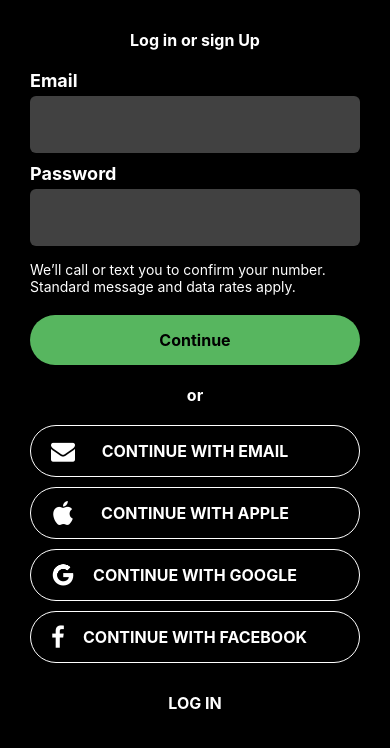
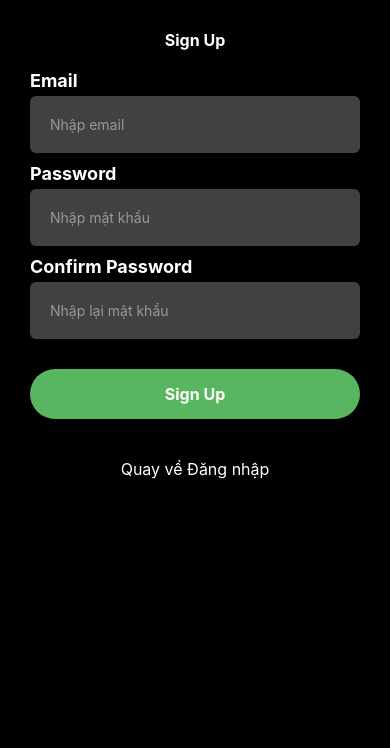
Before and after one commit to thanhthinh113/Thinh_Anh, a React Native app: screen /Page02 in a window 390 px wide. Shown: the top 748 px of the page. Built offline with nearby package versions, Linux system fonts and the light colour scheme.

Commit message:
handle Login and Sigup (axios nodejs(express))

```diff
--- a/package.json
+++ b/package.json
@@ -12,6 +12,7 @@
     "@expo/vector-icons": "^14.0.4",
     "@react-navigation/native": "^6.1.18",
     "@react-navigation/native-stack": "^6.11.0",
+    "axios": "^1.7.7",
     "expo": "~51.0.28",
     "expo-status-bar": "~1.12.1",
     "react": "^18.2.0",
--- a/views/Page01.js
+++ b/views/Page01.js
@@ -13,6 +13,7 @@ export default function Page01() {
   const navigation = useNavigation();
   return (
     <SafeAreaView style={styles.safeArea}>
+      <StatusBar barStyle="light-content" backgroundColor="black" />
       <View style={styles.container}>
         <Image source={require("../images/Vector.png")} />
         <TouchableOpacity
--- a/views/Page02.js
+++ b/views/Page02.js
@@ -1,90 +1,91 @@
+import React, { useState } from "react";
 import {
   SafeAreaView,
   Text,
   View,
   StyleSheet,
-  StatusBar,
-  Image,
+  TextInput,
   TouchableOpacity,
-  TextInput,
+  Alert,
 } from "react-native";
+import axios from "axios";
 import { useNavigation } from "@react-navigation/native";
-import { FontAwesome, AntDesign } from "@expo/vector-icons"; // Import icons
 
-export default function Page01() {
+export default function Signup() {
   const navigation = useNavigation();
+  const [email, setEmail] = useState("");
+  const [password, setPassword] = useState("");
+  const [confirmPassword, setConfirmPassword] = useState("");
+
+  const handleSignup = async () => {
+    if (password !== confirmPassword) {
+      Alert.alert("Mật khẩu không khớp", "Vui lòng kiểm tra lại mật khẩu.");
+      return;
+    }
+
+    try {
+      const response = await axios.post("http://localhost:3000/user/signup", {
+        email,
+        password,
+      });
+
+      if (response.status === 201) {
+        Alert.alert("Đăng ký thành công", "Bạn có thể đăng nhập ngay bây giờ.");
+        navigation.goBack(); // Quay về màn hình trước đó
+      }
+    } catch (error) {
+      Alert.alert("Đăng ký thất bại", "Email đã tồn tại hoặc có lỗi xảy ra.");
+    }
+  };
+
   return (
     <SafeAreaView style={styles.safeArea}>
       <View style={styles.container}>
-        <Text style={[styles.textLSU, styles.color]}>Log in or sign Up</Text>
-        <View style={styles.content}>
-          <Text style={[styles.textCP, styles.color]}>Email</Text>
-          <TextInput
-            style={styles.input}
-          ></TextInput>
-          <Text style={[styles.textCP, styles.color]}>Password</Text>
-          <TextInput style={styles.input}></TextInput>
-        </View>
-        <Text style={[styles.textTitle, styles.color]}>
-          We’ll call or text you to confirm your number. Standard message and
-          data rates apply.
-        </Text>
-        <TouchableOpacity style={[styles.button, styles.margin]} onPress={()=>navigation.navigate("Page04")}>
-          <Text style={styles.text}>Continue</Text>
-        </TouchableOpacity>
-        <Text style={[styles.textor, styles.color, styles.text]}>or</Text>
-
-        <TouchableOpacity
-          style={[styles.button, styles.iconButton, styles.outlinedButton]}
-        >
-          <FontAwesome
-            name="envelope"
-            size={24}
-            color="white"
-            style={styles.icon}
-          />
-          <Text style={[styles.text, styles.color]}>CONTINUE WITH EMAIL</Text>
+        <Text style={[styles.textLSU, styles.color]}>Sign Up</Text>
+        <Text style={[styles.textCP, styles.color]}>Email</Text>
+        <TextInput
+          style={styles.input}
+          value={email}
+          onChangeText={setEmail}
+          keyboardType="email-address"
+          placeholder="Nhập email"
+          placeholderTextColor="#999"
+          autoCapitalize="none"  // Prevents auto-capitalization
+          autoCorrect={false}
+        />
+        <Text style={[styles.textCP, styles.color]}>Password</Text>
+        <TextInput
+          style={styles.input}
+          value={password}
+          onChangeText={setPassword}
+          placeholder="Nhập mật khẩu"
+          placeholderTextColor="#999"
+          secureTextEntry={true}
+          autoCapitalize="none"  // Prevents auto-capitalization
+          autoCorrect={false}
+        />
+        <Text style={[styles.textCP, styles.color]}>Confirm Password</Text>
+        <TextInput
+          style={styles.input}
+          value={confirmPassword}
+          onChangeText={setConfirmPassword}
+          placeholder="Nhập lại mật khẩu"
+          placeholderTextColor="#999"
+          secureTextEntry={true}
+          autoCapitalize="none"  // Prevents auto-capitalization
+          autoCorrect={false}
+        />
+        <TouchableOpacity style={[styles.button, styles.margin]} onPress={handleSignup}>
+          <Text style={styles.text}>Sign Up</Text>
         </TouchableOpacity>
 
+        {/* Nút quay về đăng nhập */}
         <TouchableOpacity
-          style={[styles.button, styles.iconButton, styles.outlinedButton]}
+          style={styles.backToLogin}
+          onPress={() => navigation.goBack()}
         >
-          <AntDesign
-            name="apple1"
-            size={24}
-            color="white"
-            style={styles.icon}
-          />
-          <Text style={[styles.text, styles.color]}>CONTINUE WITH APPLE</Text>
-        </TouchableOpacity>
-
-        <TouchableOpacity
-          style={[styles.button, styles.iconButton, styles.outlinedButton]}
-        >
-          <AntDesign
-            name="google"
-            size={24}
-            color="white"
-            style={styles.icon}
-          />
-          <Text style={[styles.text, styles.color]}>CONTINUE WITH GOOGLE</Text>
-        </TouchableOpacity>
-        <TouchableOpacity
-          style={[styles.button, styles.iconButton, styles.outlinedButton]}
-        >
-          <FontAwesome
-            name="facebook"
-            size={24}
-            color="white"
-            style={styles.icon}
-          />
-          <Text style={[styles.text, styles.color]}>
-            CONTINUE WITH FACEBOOK
-          </Text>
-        </TouchableOpacity>
-        <TouchableOpacity style={styles.login} onPress={()=>navigation.navigate("Page03")}>
-          <Text style={[styles.textLog, styles.color, styles.text]}>
-            LOG IN
+          <Text style={[styles.textLog, styles.color]}>
+            Quay về Đăng nhập
           </Text>
         </TouchableOpacity>
       </View>
@@ -115,57 +116,37 @@ const styles = StyleSheet.create({
     fontSize: 18,
     marginBottom: 5,
   },
-  textTitle: {
-    marginTop: 5,
-  },
-  content: {
-    width: "100%",
-  },
   input: {
     backgroundColor: "#414141",
     width: "100%",
     borderRadius: 6,
     padding: 20,
     marginBottom: 10,
+    color: "white",
   },
   button: {
     padding: 15,
     borderRadius: 50,
-    flexDirection: "row",
     alignItems: "center",
     justifyContent: "center",
-    marginBottom: 10,
-    position: "relative",
-  },
-  outlinedButton: {
-    borderColor: "white", // Viền màu đen
-    borderWidth: 0.5, // Độ rộng của viền
-  },
-  icon: {
-    position: "absolute",
-    left: 20,
+    marginBottom: 20,
+    backgroundColor: "#57B65F",
   },
   text: {
     fontSize: 16,
     fontWeight: "bold",
-  },
-  textor: {
-    textAlign: "center",
-    marginBottom: 20,
-  },
-  iconButton: {
-    marginBottom: 10,
+    color: "white",
   },
   margin: {
     marginTop: 20,
-    marginBottom: 20,
-    backgroundColor: "#57B65F", // Màu xanh cho nút "Continue" chính
+  },
+  backToLogin: {
+    marginTop: 20,
+    alignItems: "center",
+  },
+  textLog: {
+    fontSize: 16,
+    textAlign: "center",
     color: "white",
   },
-  textLog: {
-    textAlign: "center",
-  },
-  login: {
-    marginTop: 20,
-  },
 });
--- a/views/Page03.js
+++ b/views/Page03.js
@@ -4,15 +4,39 @@ import {
   View,
   StyleSheet,
   StatusBar,
-    Image,
   TouchableOpacity,
   TextInput,
+  Alert,
 } from "react-native";
 import { useNavigation } from "@react-navigation/native";
-  import { FontAwesome, AntDesign } from "@expo/vector-icons"; // Import icons
+import { FontAwesome, AntDesign } from "@expo/vector-icons";
+import { useState } from "react";
+import axios from "axios";
 
 export default function Page03() {
   const navigation = useNavigation();
+  const [email, setEmail] = useState("");
+  const [password, setPassword] = useState("");
+
+  const handleLogin = async () => {
+    try {
+      const response = await axios.post('http://localhost:3000/user/login', {
+        email: email,
+        password: password,
+      });
+      if (response.status === 200) {
+        Alert.alert('Đăng nhập thành công!');
+        navigation.navigate('Page06'); // Điều hướng đến màn hình Page
+      }
+    } catch (error) {
+      if (error.response && error.response.status === 401) {
+        Alert.alert("Đăng nhập thất bại", "Email hoặc mật khẩu không chính xác");
+      } else {
+        Alert.alert("Lỗi", "Đã xảy ra lỗi trong quá trình đăng nhập");
+      }
+    }
+  };
+
   return (
     <SafeAreaView style={styles.safeArea}>
       <View style={styles.container}>
@@ -21,15 +45,31 @@ import {
           <Text style={[styles.textCP, styles.color]}>Email</Text>
           <TextInput
             style={styles.input}
-            ></TextInput>
+            value={email}
+            onChangeText={setEmail}
+            placeholder="Nhập email"
+            placeholderTextColor="#999"
+            keyboardType="email-address"
+            autoCapitalize="none"
+          />
           <Text style={[styles.textCP, styles.color]}>Password</Text>
-            <TextInput style={styles.input}></TextInput>
+          <TextInput
+            style={styles.input}
+            value={password}
+            onChangeText={setPassword}
+            placeholder="Nhập mật khẩu"
+            placeholderTextColor="#999"
+            secureTextEntry
+          />
         </View>
         <Text style={[styles.textTitle, styles.color]}>
           We’ll call or text you to confirm your number. Standard message and
           data rates apply.
         </Text>
-          <TouchableOpacity style={[styles.button, styles.margin]} onPress={()=>navigation.navigate("Page06")}>
+        <TouchableOpacity
+          style={[styles.button, styles.margin]}
+          onPress={handleLogin}
+        >
           <Text style={styles.text}>Continue</Text>
         </TouchableOpacity>
         <Text style={[styles.textor, styles.color, styles.text]}>or</Text>
@@ -82,7 +122,11 @@ import {
             CONTINUE WITH FACEBOOK
           </Text>
         </TouchableOpacity>
-          <TouchableOpacity style={styles.login} onPress={()=>navigation.navigate("Page02")}>
+
+        <TouchableOpacity
+          style={styles.login}
+          onPress={() => navigation.navigate("Page02")}
+        >
           <Text style={[styles.textLog, styles.color, styles.text]}>
             SIGN UP
           </Text>
```
Also changed, not shown: 1 other file (tests, documents, lock files or other folders). Lines whose indentation alone changed are shown as unchanged.
